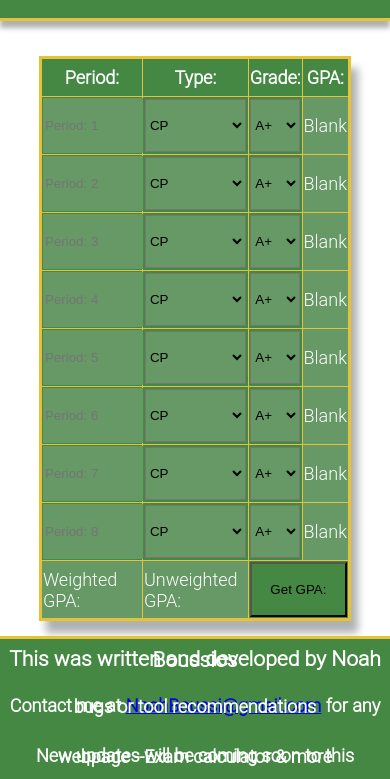
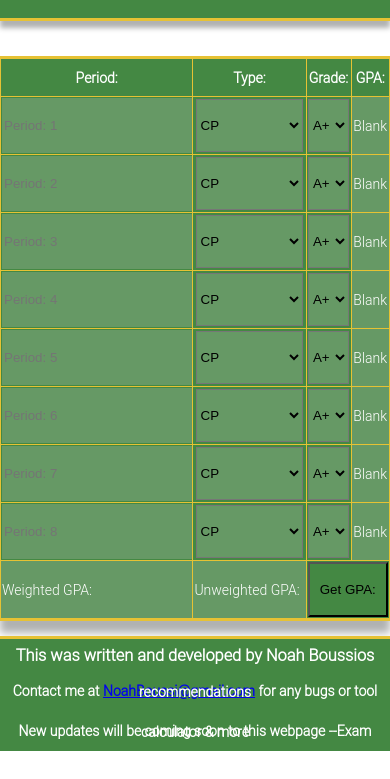
Before and after one commit to B0ussi/Cardinal-Gibbons-Gpa-Calculator, a plain HTML site: page index.html in a window 390 px wide. Shown: the part 150-929 px from the top of the page. After the commit the page ends 901 px from the top, so only its background shows below. Drawn offline with Linux system fonts and the light colour scheme.

Commit message:
IPhone Optimization Pack --first release

```diff
--- a/resources/css/styles.css
+++ b/resources/css/styles.css
@@ -124,3 +124,16 @@ h1, h2 {
         -2px -2px 0 black;
 
 }
+@media only screen and (max-width: 800px){
+    main table {
+        width: 100%;
+        box-shadow: 0 12px 8px var(--gray);
+        border-right: none;
+        border-left: 0;
+    }
+}
+@media only screen and (max-width: 700px){
+    body,html{
+        font-size: 14px;
+    }
+}
```
